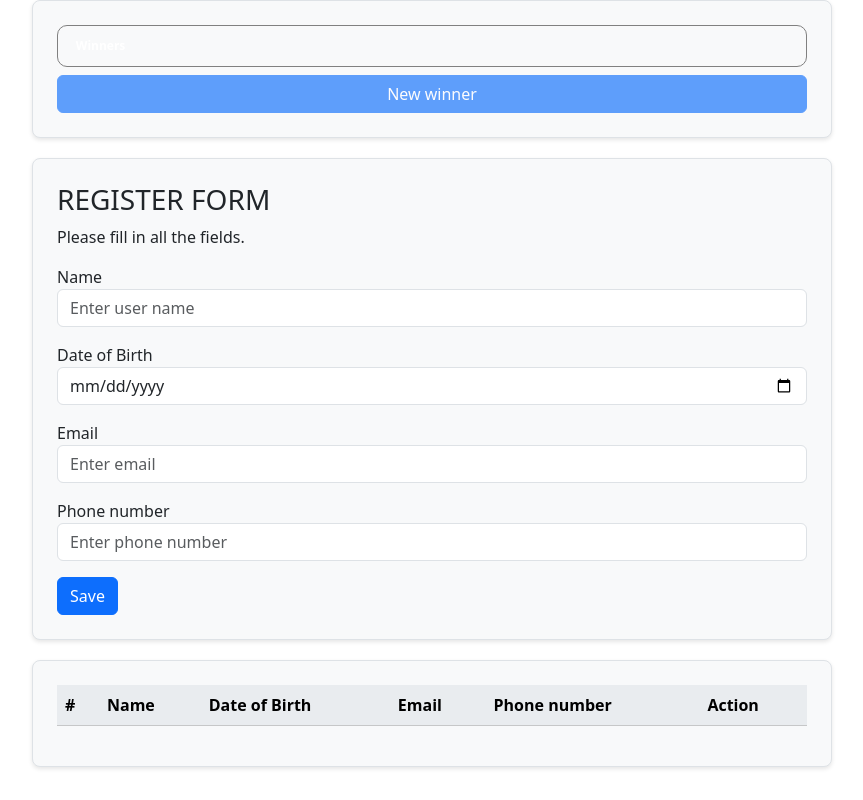
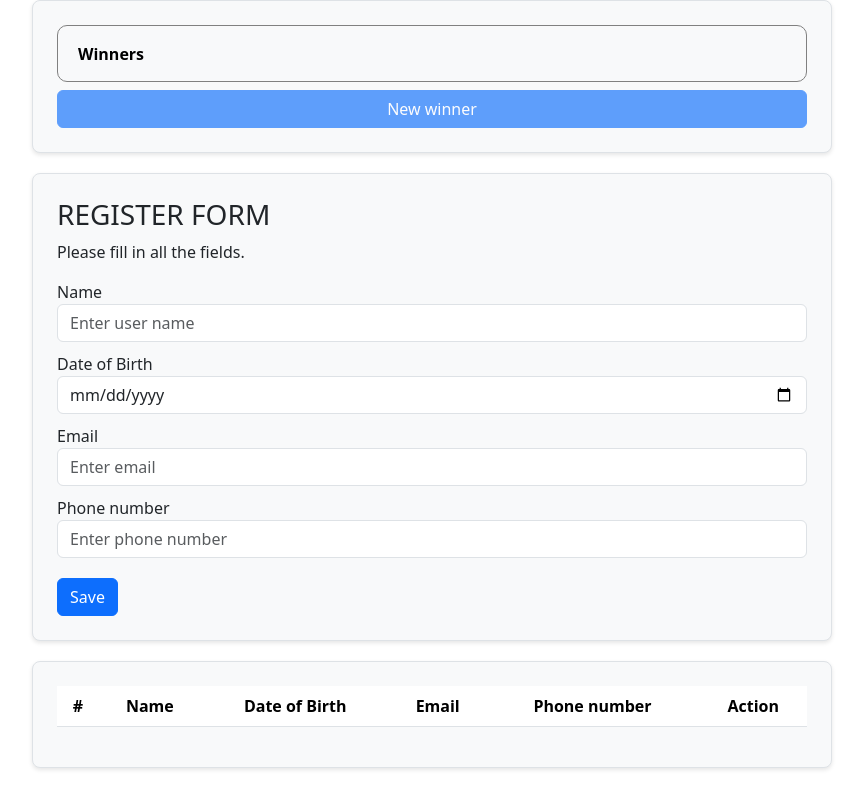
Before and after one commit to K1ra057/JSFRLAB6, a Vue app: page / in a window 1280 px wide. Shown: the whole page, without its empty margins (208-1071 px from the left). Built offline with nearby package versions, Linux system fonts and the light colour scheme.

Commit message:
added deleate button

```diff
--- a/src/App.vue
+++ b/src/App.vue
@@ -1,22 +1,21 @@
 <template>
   <div class="lottery-app">
-    <!-- Блок переможців -->
+    <!-- Winners Block -->
     <div class="card">
-      <div class="winner-tags gray-border d-flex">
+      <div class="d-flex">
+        <div class="winner-tags gray-border">
           <span
             v-for="(winner, index) in winners"
             :key="index"
-          class="badge blue d-flex align-items-center"
+            class="badge blue"
           >
             {{ winner.name }}
-          <button
-            @click="removeWinner(index)"
-            class="btn btn-sm btn-danger ms-2"
-          >
+            <button @click="removeWinner(index)" class="btn btn-sm btn-danger">
               &times;
             </button>
           </span>
           <span class="badge">Winners</span>
+        </div>
       </div>
       <button
         class="btn btn-primary mt-2"
@@ -27,12 +26,12 @@
       </button>
     </div>
 
-    <!-- Форма реєстрації -->
+    <!-- Registration Form -->
     <div class="card">
       <h3>REGISTER FORM</h3>
       <p>Please fill in all the fields.</p>
       <form @submit.prevent="registerParticipant" novalidate>
-        <div class="form-group mb-3">
+        <div class="form-group">
           <label>Name</label>
           <input
             v-model="newParticipant.name"
@@ -42,9 +41,9 @@
             :class="{ 'is-invalid': nameError }"
             required
           />
-          <div class="invalid-feedback">{{ nameError }}</div>
+          <div class="text-danger" v-if="nameError">{{ nameError }}</div>
         </div>
-        <div class="form-group mb-3">
+        <div class="form-group">
           <label>Date of Birth</label>
           <input
             v-model="newParticipant.dateOfBirth"
@@ -54,9 +53,9 @@
             :class="{ 'is-invalid': dateError }"
             required
           />
-          <div class="invalid-feedback">{{ dateError }}</div>
+          <div class="text-danger" v-if="dateError">{{ dateError }}</div>
         </div>
-        <div class="form-group mb-3">
+        <div class="form-group">
           <label>Email</label>
           <input
             v-model="newParticipant.email"
@@ -66,9 +65,9 @@
             :class="{ 'is-invalid': emailError }"
             required
           />
-          <div class="invalid-feedback">{{ emailError }}</div>
+          <div class="text-danger" v-if="emailError">{{ emailError }}</div>
         </div>
-        <div class="form-group mb-3">
+        <div class="form-group">
           <label>Phone number</label>
           <input
             v-model="newParticipant.phoneNumber"
@@ -78,16 +77,16 @@
             :class="{ 'is-invalid': phoneError }"
             required
           />
-          <div class="invalid-feedback">{{ phoneError }}</div>
+          <div class="text-danger" v-if="phoneError">{{ phoneError }}</div>
         </div>
         <button type="submit" class="btn btn-primary">Save</button>
       </form>
     </div>
 
-    <!-- Таблиця учасників -->
+    <!-- Participants Table -->
     <div class="card">
       <table class="table table-striped">
-        <thead class="table-light">
+        <thead>
           <tr>
             <th>#</th>
             <th>Name</th>
@@ -107,7 +106,7 @@
             <td class="d-flex justify-content-center align-items-center">
               <button
                 @click="removeParticipant(index)"
-                class="btn btn-danger btn-sm delete-btn"
+                class="btn btn-danger btn-sm"
               >
                 &times;
               </button>
@@ -137,7 +136,6 @@ export default defineComponent({
 
     const participants = ref<Participant[]>([]);
     const winners = ref<Participant[]>([]);
-
     const nameError = ref("");
     const dateError = ref("");
     const emailError = ref("");
@@ -150,13 +148,13 @@ export default defineComponent({
       }
     });
 
-    const saveParticipantsToLocalStorage = () => {
-      localStorage.setItem("participants", JSON.stringify(participants.value));
-    };
-
     const removeParticipant = (index: number) => {
       participants.value.splice(index, 1);
       saveParticipantsToLocalStorage();
+    };
+
+    const saveParticipantsToLocalStorage = () => {
+      localStorage.setItem("participants", JSON.stringify(participants.value));
     };
 
     const registerParticipant = () => {
@@ -180,12 +178,10 @@ export default defineComponent({
       }
 
       participants.value.push({ ...newParticipant.value });
-      Object.assign(newParticipant.value, {
-        name: "",
-        dateOfBirth: "",
-        email: "",
-        phoneNumber: "",
-      });
+      newParticipant.value.name = "";
+      newParticipant.value.dateOfBirth = "";
+      newParticipant.value.email = "";
+      newParticipant.value.phoneNumber = "";
 
       saveParticipantsToLocalStorage();
     };
@@ -195,14 +191,18 @@ export default defineComponent({
         const randomIndex = Math.floor(
           Math.random() * participants.value.length
         );
-        const winner = participants.value.splice(randomIndex, 1)[0];
+        const winner = participants.value[randomIndex];
         winners.value.push(winner);
+        participants.value.splice(randomIndex, 1);
+
         saveParticipantsToLocalStorage();
       }
     };
 
     const removeWinner = (index: number) => {
-      participants.value.push(winners.value.splice(index, 1)[0]);
+      participants.value.push(winners.value[index]);
+      winners.value.splice(index, 1);
+
       saveParticipantsToLocalStorage();
     };
 
@@ -225,6 +225,10 @@ export default defineComponent({
 </script>
 
 <style scoped>
+/** {
+  border: solid green 1px;
+}*/
+
 .lottery-app {
   display: grid;
   grid-template-columns: 1fr;
@@ -237,8 +241,13 @@ export default defineComponent({
   border: 1px solid #dee2e6;
   border-radius: 8px;
   background-color: #f8f9fa;
-  padding: 1.5rem;
+  padding: 3%;
   box-shadow: 0 2px 4px rgba(0, 0, 0, 0.1);
+}
+
+.d-flex {
+  display: flex;
+  flex-direction: column;
 }
 
 .winner-tags {
@@ -247,35 +256,55 @@ export default defineComponent({
   gap: 10px;
 }
 
+.winner-tags .badge {
+  display: flex;
+  color: black;
+  height: 35px;
+  align-items: center;
+  gap: 5px;
+  padding: 10px;
+  font-size: 1rem;
+}
+
 .blue {
   background-color: rgba(13, 110, 253, 0.5);
 }
 
+.winner-tags button {
+  margin-left: 2px;
+  margin-top: 1px;
+}
+
 .gray-border {
-  border: 1px solid gray;
+  border: solid gray 1px;
   border-radius: 10px;
   padding: 10px;
 }
 
-.invalid-feedback {
-  display: block;
+form div {
+  margin-bottom: 10px;
 }
 
-.table-light th {
+.text-danger {
+  color: red;
+  font-size: 0.875rem;
+}
+
+table {
+  width: 100%;
+}
+
+thead {
   background-color: #e9ecef;
 }
 
-/* .delete-btn {
-  margin-bottom: 0px;
-}
- .delete-btn {
-  padding-bottom: 0px;
+th,
+td {
+  padding: 8px;
+  text-align: center;
 }
 
 button {
-  margin-top: 0px;
-} */
-.delete-btn {
-  padding-bottom: 0px;
+  margin-top: 10px;
 }
 </style>
```
Lines whose indentation alone changed are shown as unchanged.
